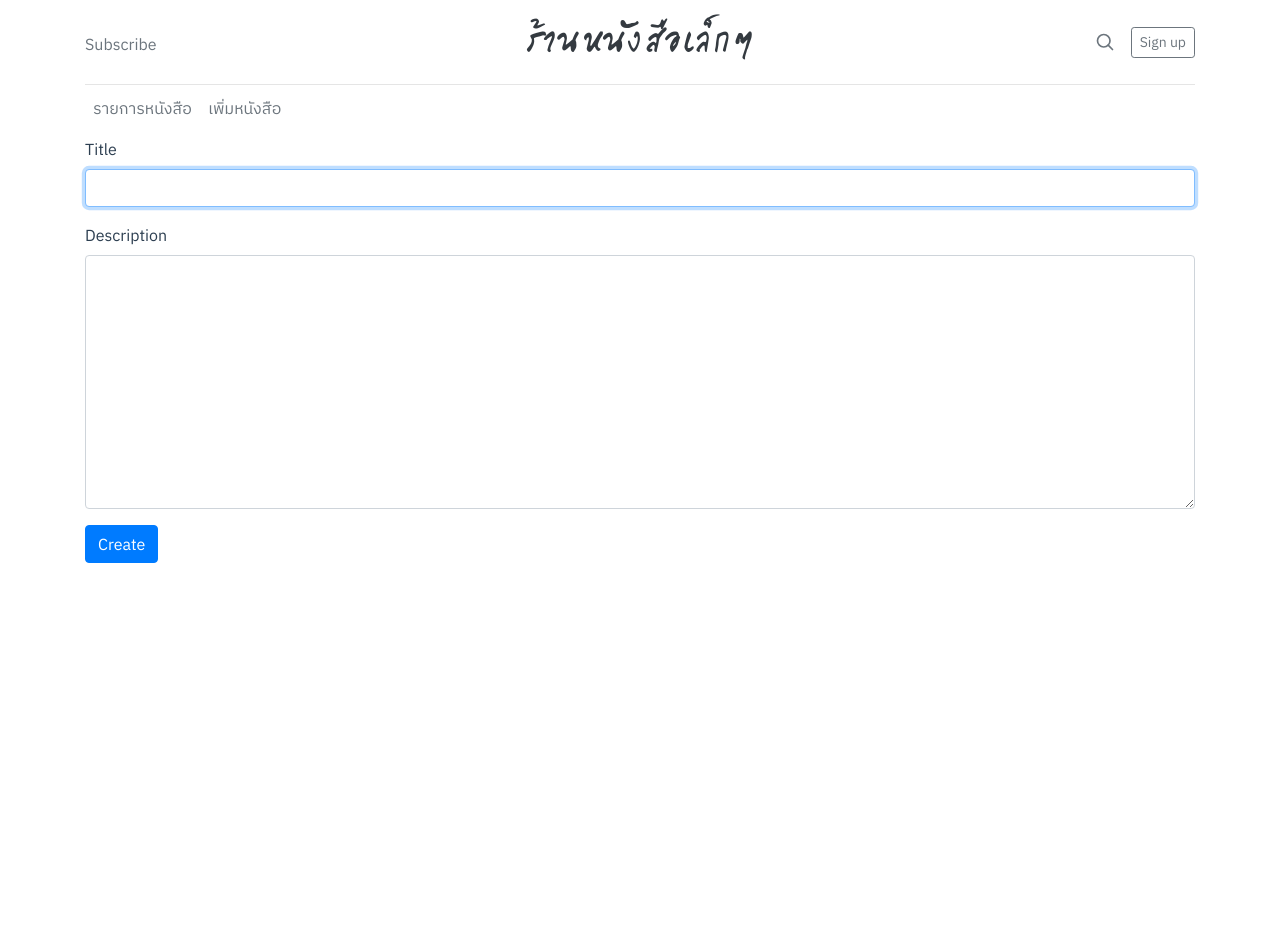
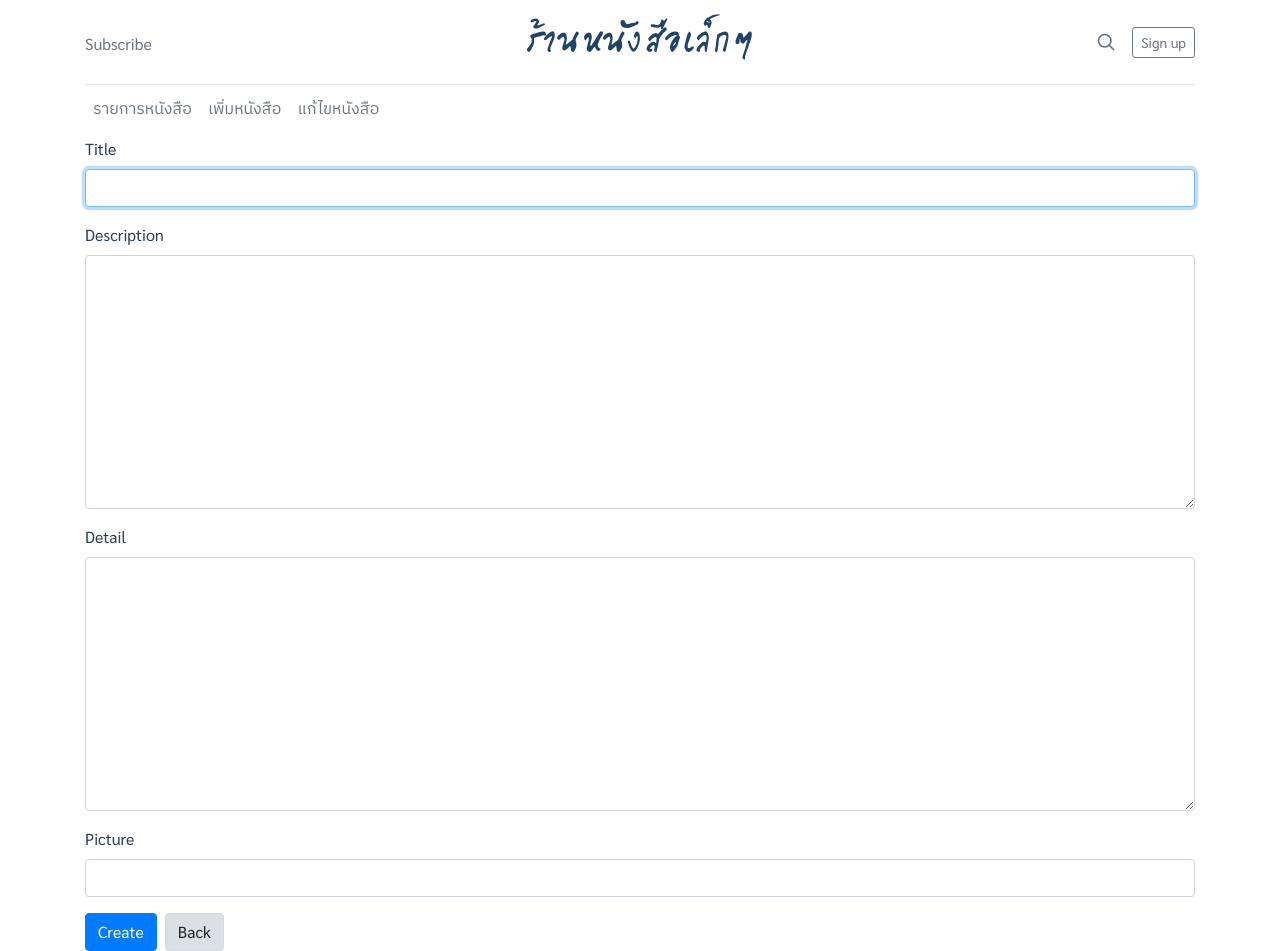
Before and after one commit to heartdisc/bookstores, a Vue app: page /books/create in a window 1280 px wide. Before the commit the page ends 800 px from the top, so only its background shows below. Built offline with nearby package versions, Linux system fonts and the light colour scheme.

Commit message:
Add detail

```diff
--- a/src/App.vue
+++ b/src/App.vue
@@ -22,7 +22,7 @@
 
 <style>
 #app {
-  font-family: 'IBM Plex Thai', Helvetica, Arial, sans-serif;
+  font-family: 'sarabun', Helvetica, Arial, sans-serif;
   -webkit-font-smoothing: antialiased;
   -moz-osx-font-smoothing: grayscale;
   /* text-align: center; */
--- a/src/assets/scss/blog.css
+++ b/src/assets/scss/blog.css
@@ -7,6 +7,7 @@
 .blog-header-logo {
   font-family: "SRRojeeNP", Georgia, "Times New Roman", serif;
   font-size: 3.25rem;
+  color: #214368;
 }
 
 .blog-header-logo:hover {
@@ -45,12 +46,14 @@ h1, h2, h3, h4, h5, h6 {
   text-align: center;
   white-space: nowrap;
   -webkit-overflow-scrolling: touch;
+  font-family: "IBM Plex Thai", Georgia, "Times New Roman", serif;
 }
 
 .nav-scroller .nav-link {
   padding-top: .75rem;
   padding-bottom: .75rem;
   font-size: .875rem;
+  font-family: "IBM Plex Thai", Georgia, "Times New Roman", serif;
 }
 
 .card-img-right {
--- a/src/assets/scss/blog.scss
+++ b/src/assets/scss/blog.scss
@@ -8,6 +8,7 @@
   .blog-header-logo {
     font-family: "SRRojeeNP", Georgia, "Times New Roman", serif;
     font-size: 3.25rem;
+    color: #214368;
   }
 
   .blog-header-logo:hover {
@@ -45,12 +46,14 @@
     text-align: center;
     white-space: nowrap;
     -webkit-overflow-scrolling: touch;
+    font-family: "IBM Plex Thai", Georgia, "Times New Roman", serif;
   }
 
   .nav-scroller .nav-link {
     padding-top: .75rem;
     padding-bottom: .75rem;
     font-size: .875rem;
+    font-family: "IBM Plex Thai", Georgia, "Times New Roman", serif;
   }
 
   .card-img-right {
--- a/src/layouts/top-bar.vue
+++ b/src/layouts/top-bar.vue
@@ -7,6 +7,9 @@
             <router-link
                 class="p-2 text-muted"
                 :to="{name: 'book-create' }">เพิ่มหนังสือ</router-link>
+            <router-link
+                class="p-2 text-muted"
+                :to="{name: 'book-edit', params: { id: 2 } }">แก้ไขหนังสือ</router-link>
         </nav>
     </div>
 </template>
--- a/src/layouts/top-header.vue
+++ b/src/layouts/top-header.vue
@@ -5,7 +5,7 @@
                 <a class="text-muted" href="#">Subscribe</a>
             </div>
             <div class="col-4 text-center">
-                <a class="blog-header-logo text-dark" href="#">ร้านหนังสือเล็กๆ</a>
+                <a class="blog-header-logo" href="#">ร้านหนังสือเล็กๆ</a>
             </div>
             <div class="col-4 d-flex justify-content-end align-items-center">
                 <a class="text-muted" href="#">
--- a/src/modules/books/components/book-detail.vue
+++ b/src/modules/books/components/book-detail.vue
@@ -4,17 +4,17 @@
         <div class="row mt-5">
             <div class="col-md-4 mb-3">
                 <div class="card ">
-                    <img src="@/assets/images/placeholder-image120x120.png" class="card-img-top" alt="book cover">
+                    <img :src="book.pic" class="card-img-top" alt="book cover">
                 </div>
 
             </div>
             <div class="col-md-8 mb-3">
                 <h2 class="card-title mb-3">{{ book.title }}</h2>
-                <p class="card-text">{{ book.desc }}</p>
+                <p class="card-text">{{ book.detail }}</p>
 
                 <p>
-
-                    <router-link :to="{ name: 'book-edit', params: { id: book.id } }" class="btn btn-secondary">Edit</router-link>
+                    <router-link :to="{ name: 'book-edit', params: { id: book.id } }" class="btn btn-primary mr-2">Edit</router-link>
+                    <router-link :to="{ name: 'book-list' }" class="btn btn-light mr-2">Back</router-link>
                 </p>
 
             </div>
@@ -34,6 +34,7 @@
                     id: 1,
                     title: 'Book 1',
                     desc: 'desc 1',
+                    detail: 'desc 1',
                     comments: [],
                 },
             };
--- a/src/modules/books/components/book-form.vue
+++ b/src/modules/books/components/book-form.vue
@@ -7,10 +7,19 @@
             </div>
             <div class="form-group">
                 <label for="desc">Description</label>
-                <textarea  v-model="book.desc" name="desc" cols="30" rows="10" class="form-control"></textarea>
+                <textarea v-model="book.desc" name="desc" cols="30" rows="10" class="form-control"></textarea>
             </div>
-            <button v-if="!flagEdit" type="submit" class="btn btn-primary mr-2" @click="createBook">Create</button>
-            <button v-if="flagEdit" type="submit" class="btn btn-primary mr-2" @click="updateBook">Update</button>
+            <div class="form-group">
+                <label for="detail">Detail</label>
+                <textarea v-model="book.detail" name="detail" cols="30" rows="10" class="form-control"></textarea>
+            </div>
+            <div class="form-group">
+                <label for="pic">Picture</label>
+                <input type="text" v-model="book.pic" name="pic" class="form-control">
+            </div>
+            <button v-if="!flagEdit" type="button" class="btn btn-primary mr-2" @click="createBook">Create</button>
+            <router-link v-if="!flagEdit" :to="{ name: 'book-list' }" class="btn btn-light mr-2">Back</router-link>
+            <button v-if="flagEdit" type="button" class="btn btn-primary mr-2" @click="updateBook(book.id)">Update</button>
         </form>
     </div>
 </template>
@@ -25,15 +34,39 @@
                 book: {
                     title: '',
                     desc: '',
+                    detail: '',
+                    pic: '',
                 },
                 flagEdit: false,
             };
         },
+
+        watch: {
+            // call again the method if the route changes
+            $route: 'fetchData',
+        },
+
         methods: {
+            fetchData() {
+                if (this.$route.name === 'book-edit') {
+                    this.getBook(this.$route.params.id);
+                    this.flagEdit = true;
+                } else {
+                    this.book = {
+                        title: '',
+                        desc: '',
+                        detail: '',
+                        pic: '',
+                    };
+                    this.flagEdit = false;
+                }
+            },
+
             async createBook() {
                 try {
                     const res = await bookService.create(this.book);
                     console.log(res);
+                    this.$router.push({ name: 'book-list'});
                 } catch (error) {
                     console.log(error);
                 }
@@ -53,21 +86,15 @@
                 try {
                     const res = await bookService.update(bookId, this.book);
                     console.log(res);
+                    this.$router.push({ name: 'book-detail', params: { id: bookId }});
                 } catch (error) {
                     console.log(error);
                 }
             },
         },
+
         mounted() {
-            if (this.$route.name === 'book-edit') {
-                this.getBook(this.$route.params.id);
-                this.flagEdit = true;
-            } else {
-                this.book = {
-                    title: '',
-                    desc: '',
-                };
-            }
+            this.fetchData();
         },
     };
 </script>
--- a/src/modules/books/components/book-list.vue
+++ b/src/modules/books/components/book-list.vue
@@ -1,18 +1,19 @@
 <template>
     <div>
-        <h2 class="text-center my-4">รายการหนังสือ</h2>
+        <h2 class="text-center my-4">หนังสือออกใหม่</h2>
 
         <div class="row ">
-            <div class="col-md-4 mb-3" v-for="book in books" :key="book.id">
+            <div class="col-md-3 d-flex align-items-stretch mb-3" v-for="book in books" :key="book.id">
                 <div class="card ">
-                    <img src="@/assets/images/placeholder-image120x120.png" class="card-img-top" alt="book cover">
+                    <img :src="book.pic" class="card-img-top" alt="book cover">
+
                     <div class="card-body">
                         <h5 class="card-title">{{ book.title }}</h5>
                         <p class="card-text">{{ book.desc }}</p>
                     </div>
                     <div class="card-footer">
                         <router-link :to="{ name: 'book-detail', params: { id: book.id } }" class="btn btn-secondary mr-2">Read More</router-link>
-
+                        <router-link :to="{ name: 'book-edit', params: { id: book.id } }" class="btn btn-secondary">Edit</router-link>
                     </div>
                 </div>
 
```
